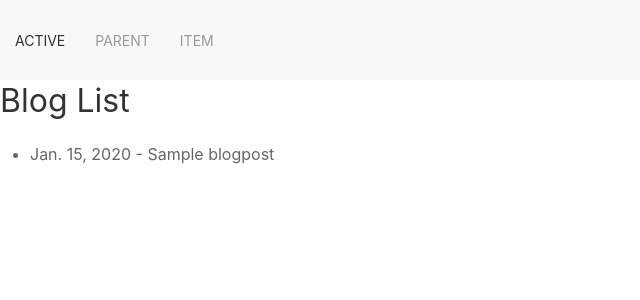
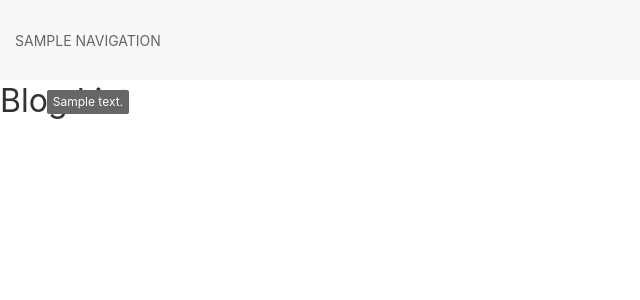
Before and after one commit to anditakaesar/aoms, a Django app: page / in a window 1280 px wide. Shown: the top 300 px of the page, without its empty margins (0-640 px from the left). Run offline with Django 3.2, Linux system fonts and the light colour scheme; tables that the repository leaves empty hold one stand-in row (values such as "Sample post").

Commit message:
adding base html and include it

```diff
--- a/blog/admin.py
+++ b/blog/admin.py
@@ -1,5 +1,6 @@
 from django.contrib import admin
-from .models import BlogPost
+from .models import BlogPost, Navigation
 
 # Register your models here.
 admin.site.register(BlogPost)
+admin.site.register(Navigation)
--- a/blog/models.py
+++ b/blog/models.py
@@ -11,3 +11,12 @@ class BlogPost(models.Model):
 
     def __str__(self):
         return self.post_title
+
+
+class Navigation(models.Model):
+    nav_title = models.CharField(max_length=50)
+    nav_desc = models.CharField(max_length=200)
+    nav_location = models.CharField(max_length=1000)
+
+    def __str__(self):
+        return self.nav_title + " : " + self.nav_desc
--- /dev/null
+++ b/blog/templates/base.html
@@ -0,0 +1,23 @@
+{% load static %}
+<!doctype html>
+<html lang="en">
+<head>
+  <meta charset="UTF-8">
+  <meta name="viewport"
+        content="width=device-width, user-scalable=no, initial-scale=1.0, maximum-scale=1.0, minimum-scale=1.0">
+  <meta http-equiv="X-UA-Compatible" content="ie=edge">
+  <title>{% block title %}aoms{% endblock %}</title>
+
+  <script src="{% static 'js/jquery-3.2.1.min.js' %}" type="text/javascript"></script>
+  <script src="{% static 'js/uikit.js' %}" type="text/javascript"></script>
+  <script src="{% static 'js/uikit-icons.js.js' %}" type="text/javascript"></script>
+
+  <link rel="stylesheet" href="{% static 'css/uikit.css' %}" type="text/css" />
+  <link rel="stylesheet" href="{% static 'css/mystles.css' %}" type="text/css" />
+</head>
+<body>
+  {% block topnav %}{% endblock %}
+  {% block content %}{% endblock %}
+  {% block footer %}{% endblock %}
+</body>
+</html>
--- a/blog/templates/index.html
+++ b/blog/templates/index.html
@@ -1,48 +1,17 @@
-{% load static %}
-<!doctype html>
-<html lang="en">
-<head>
-  <meta charset="UTF-8">
-  <meta name="viewport"
-        content="width=device-width, user-scalable=no, initial-scale=1.0, maximum-scale=1.0, minimum-scale=1.0">
-  <meta http-equiv="X-UA-Compatible" content="ie=edge">
-  <title>Test</title>
+{% extends "base.html" %}
 
-  <script src="{% static 'js/jquery-3.2.1.min.js' %}" type="text/javascript"></script>
-  <script src="{% static 'js/uikit.js' %}" type="text/javascript"></script>
-  <script src="{% static 'js/uikit-icons.js.js' %}" type="text/javascript"></script>
+{% block title %}Testing Title{% endblock %}
+{% block topnav %}
+  {% include "topnav.html" %}
+{% endblock %}
 
-  <link rel="stylesheet" href="{% static 'css/uikit.css' %}" type="text/css" />
-  <link rel="stylesheet" href="{% static 'css/mystles.css' %}" type="text/css" />
-</head>
-<body>
-  <nav class="uk-navbar-container" uk-navbar>
-    <div class="uk-navbar-left">
+{% block content %}
+<div class="container">
+  <h2>Blog List</h2>
+  <ul>
 
-    <ul class="uk-navbar-nav">
-      <li class="uk-active"><a href="#">Active</a></li>
-      <li>
-        <a href="#">Parent</a>
-        <div class="uk-navbar-dropdown">
-          <ul class="uk-nav uk-navbar-dropdown-nav">
-            <li><a href="#">Active</a></li>
-            <li><a href="#">Item</a></li>
-            <li><a href="#">Item</a></li>
-          </ul>
-        </div>
-      </li>
-      <li><a href="#">Item</a></li>
-    </ul>
-    </div>
-  </nav>
-  <div class="container">
-  <h2>Blog List</h2>
-  <ul>{% for blog in object_list %}
-    <li>{{ blog.created_date|date }} - {{ blog.post_title }}</li>
-    {% empty %}
-    <li>no blogposts yet.</li>
-    {% endfor %}
   </ul>
-  </div>
-</body>
-</html>
+</div>
+{% endblock %}
+
+{% block footer %}{% endblock %}
--- /dev/null
+++ b/blog/templates/topnav.html
@@ -0,0 +1,9 @@
+<nav class="uk-navbar-container" uk-navbar>
+  <div class="uk-navbar-left">
+    <ul class="uk-navbar-nav">
+      {% for navig in nav_lists %}
+        <li title="{{ navig.nav_desc }}" uk-tooltip><a href="{{ navig.nav_location }}">{{ navig.nav_title }}</a></li>
+      {% endfor %}
+    </ul>
+  </div>
+</nav>
--- a/blog/urls.py
+++ b/blog/urls.py
@@ -4,5 +4,6 @@ from blog import views
 app_name = 'blog'
 urlpatterns = [
     # url(r'^$', views.index, name='index'),
-    url(r'^$', views.PostListView.as_view(), name='post-list'),
+    # url(r'^$', views.PostListView.as_view(), name='post-list'),
+    url(r'^$', views.HomePageView.as_view(), name='home'),
 ]
--- a/blog/views.py
+++ b/blog/views.py
@@ -1,19 +1,13 @@
 from django.shortcuts import render
 from django.views.generic import TemplateView, ListView
-from blog.models import BlogPost
+from blog.models import BlogPost, Navigation
 from django.utils import timezone
 
 
 class HomePageView(TemplateView):
-    def get(self, request, **kwargs):
-        return render(request, 'index.html', context=None)
-
-
-class PostListView(ListView):
-    model = BlogPost
     template_name = 'index.html'
 
     def get_context_data(self, **kwargs):
-        context = super(PostListView, self).get_context_data(**kwargs)
-        context['now'] = timezone.now()
+        context = super(HomePageView, self).get_context_data(**kwargs)
+        context['nav_lists'] = Navigation.objects.all()
         return context
```
Also changed, not shown: blog/migrations/0005_navigation.py (added), blog/migrations/0006_navigation_nav_location.py (added).
